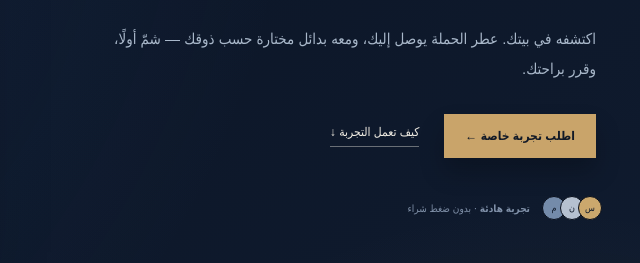
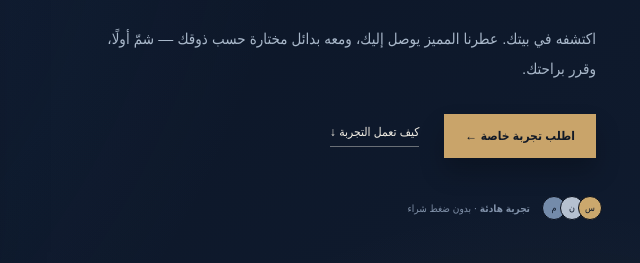
Before and after one commit to saskw2010/Knowledge-OS, a plain HTML site: page projects/kw-perfume/index.html in a window 1280 px wide. Shown: the part 487-750 px from the top of the page, 640-1280 px from the left. Drawn offline with Linux system fonts and the light colour scheme.

Commit message:
Update campaign scent wording

```diff
--- a/projects/kw-perfume/index.html
+++ b/projects/kw-perfume/index.html
@@ -11,7 +11,7 @@
 </head>
 <body><main class="site">
   <nav class="nav"><a class="logo" href="#home"><span class="seal">KW</span><span><b>KW PERFUME</b><small>DISCOVERY CLUB · KUWAIT</small></span></a><div class="links"><a href="#ritual">التجربة</a><a href="#rewards">المكافآت</a><a href="#partners">للشركات</a></div><a class="ghost" href="#home">احجز تجربة ↗</a></nav>
-  <section id="home" class="hero"><div class="copy"><small class="eyebrow">CAMPAIGN 01 · KUWAIT</small><h1>العطر لا يُشترى<br>من <em>صورة.</em></h1><p>اكتشفه في بيتك. عطر الحملة يوصل إليك، ومعه بدائل مختارة حسب ذوقك — شمّ أولًا، وقرر براحتك.</p><div class="actions"><a class="gold" href="#ritual">اطلب تجربة خاصة ←</a><a class="light-link" href="#ritual">كيف تعمل التجربة ↓</a></div><div class="hero-note"><span class="dots"><i>م</i><i>ن</i><i>س</i></span><span><b>تجربة هادئة</b> · بدون ضغط شراء</span></div></div><div class="object"><div class="object-top"><span>SCENT PROFILE</span><b>01 / 04</b></div><div class="stage"><div class="halo"></div><div class="shadow"></div><div class="bottle"><div class="neck"></div><div class="cap"></div><div class="front"><small>KW PERFUME</small><b>MIDNIGHT<br>OUD</b><i>eau de parfum</i></div></div></div><div class="notes"><span><i></i>عود داكن</span><span><i></i>زعفران</span><span><i></i>خشب الصندل</span></div><div class="object-bottom"><div><small>اختيار هذا الأسبوع</small><b>Midnight Oud</b></div><span class="arrow">↗</span></div></div></section>
+  <section id="home" class="hero"><div class="copy"><small class="eyebrow">CAMPAIGN 01 · KUWAIT</small><h1>العطر لا يُشترى<br>من <em>صورة.</em></h1><p>اكتشفه في بيتك. عطرنا المميز يوصل إليك، ومعه بدائل مختارة حسب ذوقك — شمّ أولًا، وقرر براحتك.</p><div class="actions"><a class="gold" href="#ritual">اطلب تجربة خاصة ←</a><a class="light-link" href="#ritual">كيف تعمل التجربة ↓</a></div><div class="hero-note"><span class="dots"><i>م</i><i>ن</i><i>س</i></span><span><b>تجربة هادئة</b> · بدون ضغط شراء</span></div></div><div class="object"><div class="object-top"><span>SCENT PROFILE</span><b>01 / 04</b></div><div class="stage"><div class="halo"></div><div class="shadow"></div><div class="bottle"><div class="neck"></div><div class="cap"></div><div class="front"><small>KW PERFUME</small><b>MIDNIGHT<br>OUD</b><i>eau de parfum</i></div></div></div><div class="notes"><span><i></i>عود داكن</span><span><i></i>زعفران</span><span><i></i>خشب الصندل</span></div><div class="object-bottom"><div><small>اختيار هذا الأسبوع</small><b>Midnight Oud</b></div><span class="arrow">↗</span></div></div></section>
   <section class="stats"><div><b>01</b><span>Home discovery<small>التجربة توصلك</small></span></div><div><b>02</b><span>Curated alternatives<small>بدائل على ذوقك</small></span></div><div><b>03</b><span>Earn by sharing<small>شارك وخد مكافأة</small></span></div></section>
   <section id="ritual" class="section"><div class="intro"><div><small class="eyebrow">THE KW RITUAL</small><h2>طقس بسيط.<br><em>اختيار أذكى.</em></h2></div><p>نحوّل لحظة شراء العطر إلى تجربة شخصية راقية، من أول الحجز إلى آخر متابعة.</p></div><div class="cards"><article class="card"><span>01</span><h3>احجز موعدك</h3><p>اختار الحملة، منطقتك، والوقت الذي يناسبك.</p></article><article class="card feature"><span>02</span><h3>شمّ واكتشف</h3><p>مندوب معتمد يوصلك بالعطر وبدائل تناسب شخصيتك.</p><label>بدون ضغط شراء</label></article><article class="card"><span>03</span><h3>اختر بثقة</h3><p>اشترِ ما أحببته أو احتفظ بترشيحاتك للزيارة القادمة.</p></article></div></section>
   <section id="rewards" class="section"><div class="intro"><div><small class="eyebrow">THE REWARD LOOP</small><h2>تجربتك لها<br><em>قيمة إضافية.</em></h2></div><p>بعد تجربتك، شارك الرابط مع أشخاص قريبين منك. إحالة حقيقية تفتح لك مكافأة حقيقية.</p></div><div class="rewards"><article class="reward instant"><span class="tag">فوري</span><small>01 / NOW</small><h3>تولة إضافية<br>عند أول حجز</h3><p>أكمل تجربتك، أرسل رابطك، واحصل على مكافأة عندما يحجز شخص من إحالتك.</p><a class="gold" href="#home">ابدأ تجربتك ←</a></article><article class="reward later"><span class="tag">آجل</span><small>02 / LATER</small><h3>المكافأة تكبر<br>مع كل إحالة</h3><p>كل تجربة مكتملة تقرّبك من علبة عينات أو رصيد شراء.</p><div class="progress"><div><span>إحالات مؤهلة</span><b>2 / 5</b></div><i><em></em></i></div><a class="outline" href="#home">محاكاة إحالة ناجحة ＋</a></article></div></section>
```
